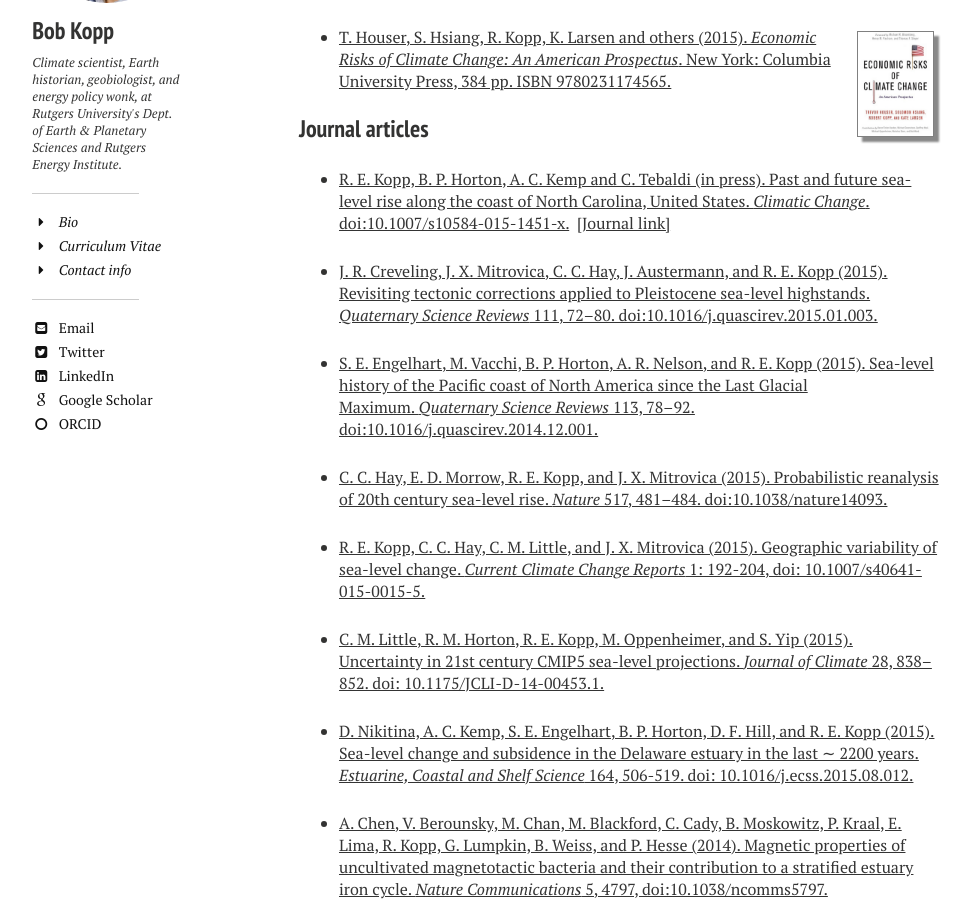
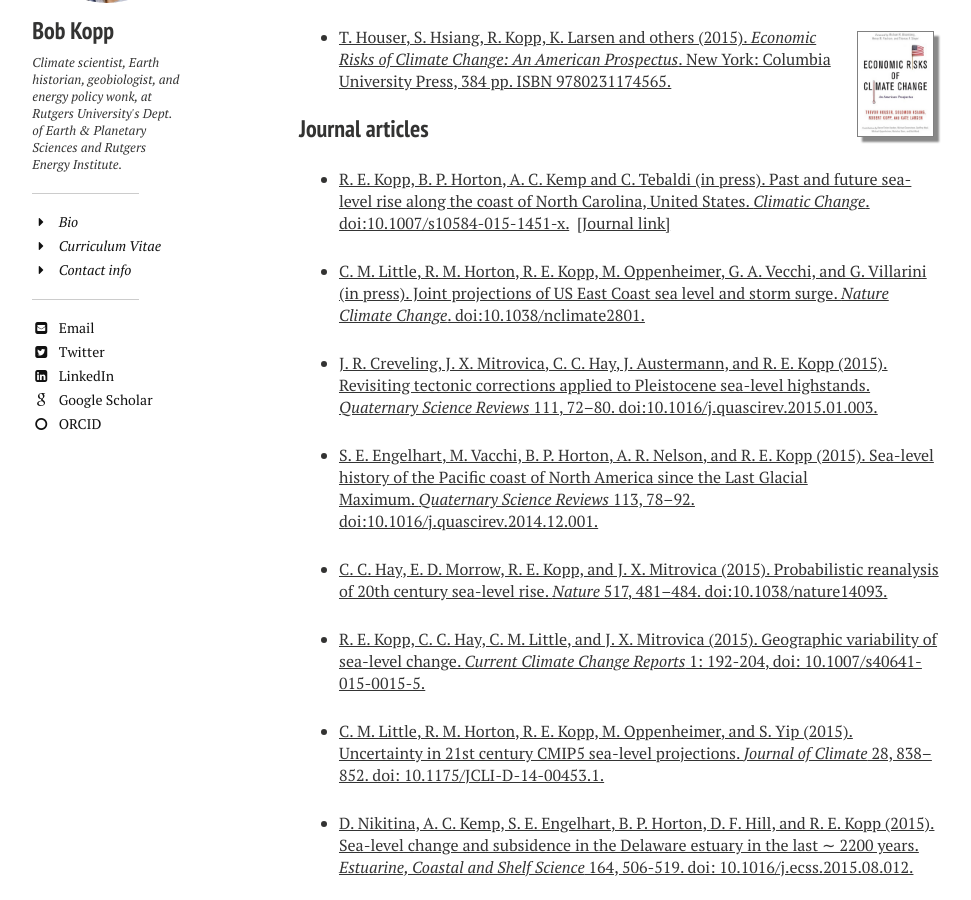
Before and after one commit to mrke/bobkopp.github.io, a Jekyll site: the page built from papers/index.md, in a window 1280 px wide and 900 px high, scrolled down 1228 px. Shown: the whole window, without its empty margins (21-992 px from the left). Built offline with Jekyll 4.4.1, drawn with Linux system fonts in a browser that asks for light colours; nearby versions of some CDN libraries; some of the changed lines change nothing that is shown; some of the changed text lies outside the part shown.

Commit message:
New paper

```diff
--- a/papers/index.md
+++ b/papers/index.md
@@ -2,7 +2,7 @@
 layout: page
 title: Publications
 tags: [papers]
-modified: August 29 2015 6:15 PM
+modified: September 22 2015 11:15 AM
 comments: false
 share: false
 image:
@@ -38,6 +38,8 @@ image:
 ### Journal articles
 
 * [R. E. Kopp, B. P. Horton, A. C. Kemp and C. Tebaldi (in press). Past and future sea-level rise along the coast of North Carolina, United States. _Climatic Change_. doi:10.1007/s10584-015-1451-x.](http://arxiv.org/abs/1410.8369)  [[Journal link]](http://dx.doi.org/10.1007/s10584-015-1451-x)
+
+* [C. M. Little, R. M. Horton, R. E. Kopp, M. Oppenheimer, G. A. Vecchi, and G. Villarini (in press). Joint projections of US East Coast sea level and storm surge. _Nature Climate Change_. doi:10.1038/nclimate2801.](http://dx.doi.org/10.1038/nclimate2801)
 
 * [J. R. Creveling, J. X. Mitrovica, C. C. Hay, J. Austermann, and R. E. Kopp (2015). Revisiting tectonic corrections applied to Pleistocene sea-level highstands. _Quaternary Science Reviews_ 111, 72–80\. doi:10.1016/j.quascirev.2015.01.003.](http://dx.doi.org/10.1016/j.quascirev.2015.01.003)
 
```
